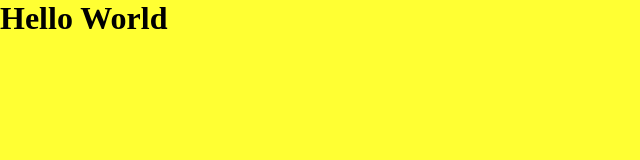
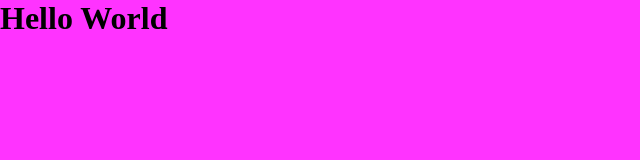
Before and after one commit to thvandat03/Yes, a plain HTML site: page Index.html in a window 1280 px wide. Shown: the whole page, without its empty margins (0-640 px from the left). Drawn offline with Linux system fonts and the light colour scheme.

Commit message:
update style.css

```diff
--- a/CSS/style.css
+++ b/CSS/style.css
@@ -7,5 +7,5 @@
 
 }
 body{
-  background-color: #ff3;
+  background-color: #f3f;
 }
```
